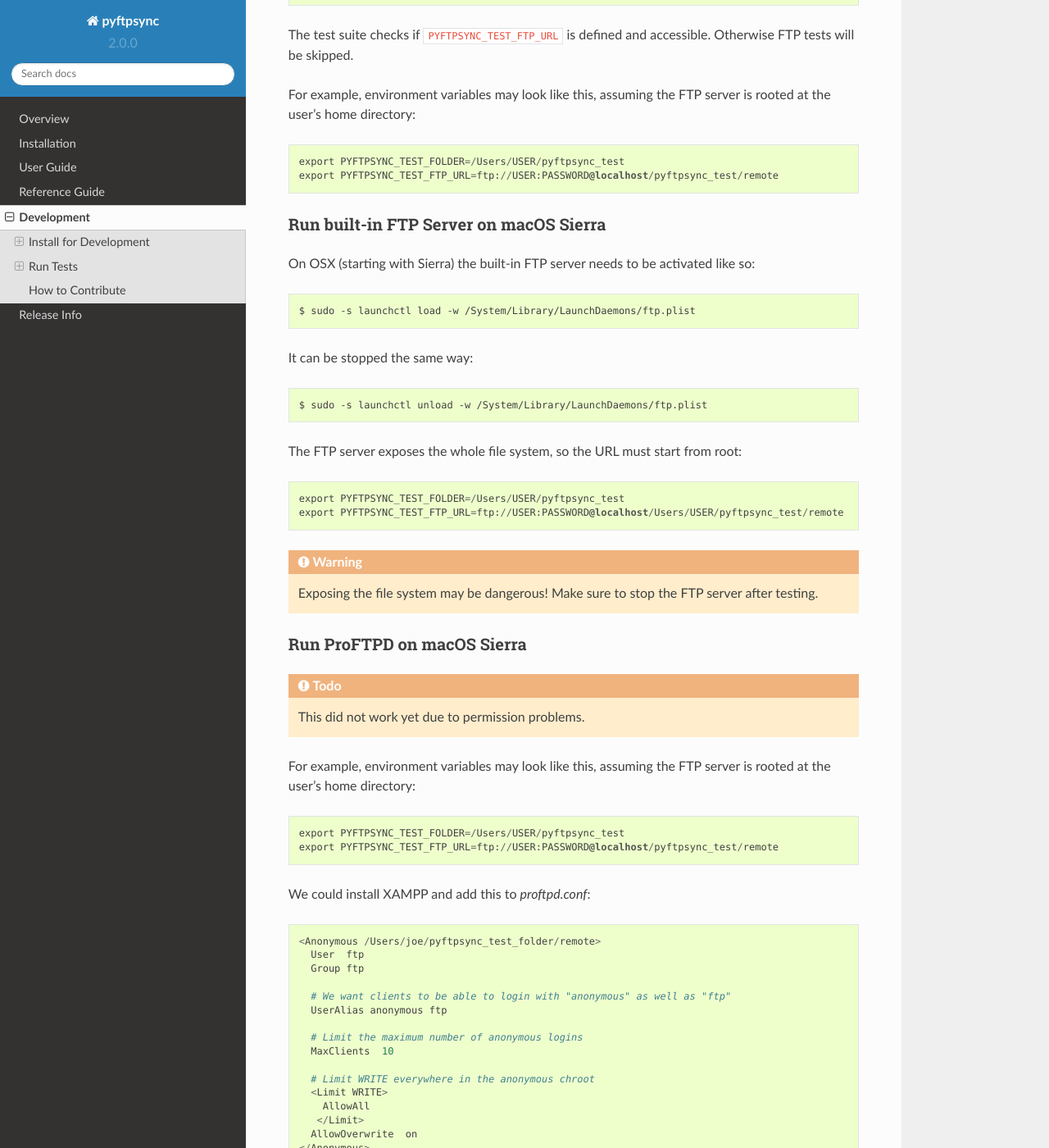
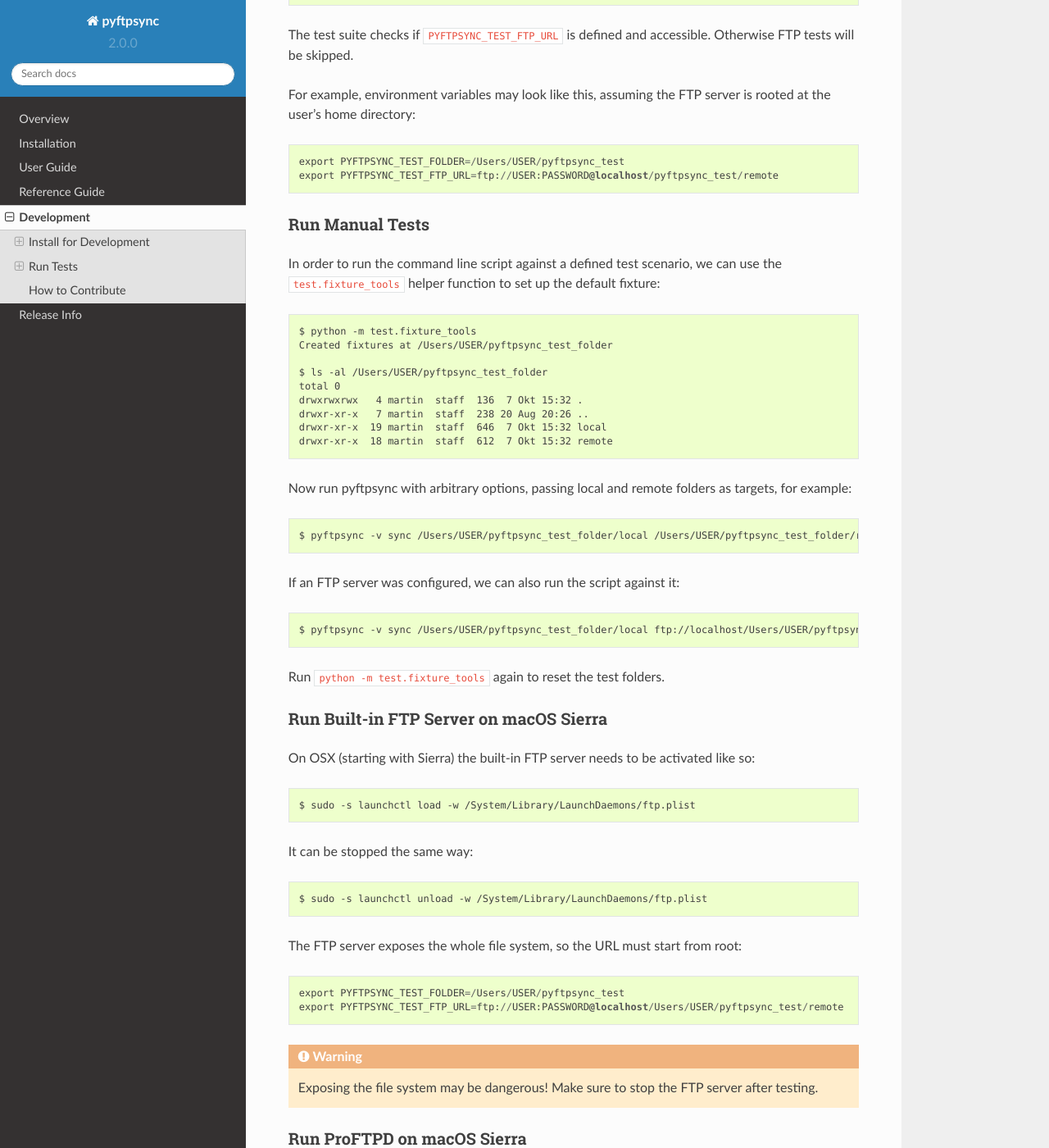
Before and after one commit to mar10/pyftpsync, a Sphinx documentation site: the page built from docs/sphinx/development.rst, in a window 1280 px wide and 1400 px high, scrolled down 1879 px. Shown: the whole window at 82% size. Built offline with Sphinx 7.4.7 and the Read the Docs theme 2.0.0, drawn with Linux system fonts in a browser that asks for light colours; the version number is read from the project's files by our own code; some of the changed text lies outside the part shown.

Commit message:
Support manual testing

```diff
--- a/docs/sphinx/development.rst
+++ b/docs/sphinx/development.rst
@@ -14,7 +14,7 @@
 .. todo:: Describe
 
 
-Work in a virtual environment
+Work in a Virtual Environment
 -----------------------------
 
 On Linux/OS X, we recommend to use `pipenv <https://github.com/kennethreitz/pipenv>`_
@@ -90,7 +90,35 @@
     export PYFTPSYNC_TEST_FTP_URL=ftp://USER:PASSWORD@localhost/pyftpsync_test/remote
 
 
-Run built-in FTP Server on macOS Sierra
+Run Manual Tests
+----------------
+
+In order to run the command line script against a defined test scenario, we can use the
+``test.fixture_tools`` helper function to set up the default fixture::
+
+    $ python -m test.fixture_tools
+    Created fixtures at /Users/USER/pyftpsync_test_folder
+
+    $ ls -al /Users/USER/pyftpsync_test_folder
+    total 0
+    drwxrwxrwx   4 martin  staff  136  7 Okt 15:32 .
+    drwxr-xr-x   7 martin  staff  238 20 Aug 20:26 ..
+    drwxr-xr-x  19 martin  staff  646  7 Okt 15:32 local
+    drwxr-xr-x  18 martin  staff  612  7 Okt 15:32 remote
+
+Now run pyftpsync with arbitrary options, passing local and remote folders as targets,
+for example::
+
+    $ pyftpsync -v sync /Users/USER/pyftpsync_test_folder/local /Users/USER/pyftpsync_test_folder/remote
+
+If an FTP server was configured, we can also run the script against it::
+
+    $ pyftpsync -v sync /Users/USER/pyftpsync_test_folder/local ftp://localhost/Users/USER/pyftpsync_test_folder/remote
+
+Run  ``python -m test.fixture_tools`` again to reset the test folders.
+
+
+Run Built-in FTP Server on macOS Sierra
 ---------------------------------------
 
 On OSX (starting with Sierra) the built-in FTP server needs to be activated like so::
@@ -116,6 +144,7 @@
 
 .. todo::
     This did not work yet due to permission problems.
+    If anyone get's this to run, please document here.
 
 For example, environment variables may look like this, assuming the FTP server is rooted
 at the user's home directory::
```
Also changed, not shown: 2 other files.
